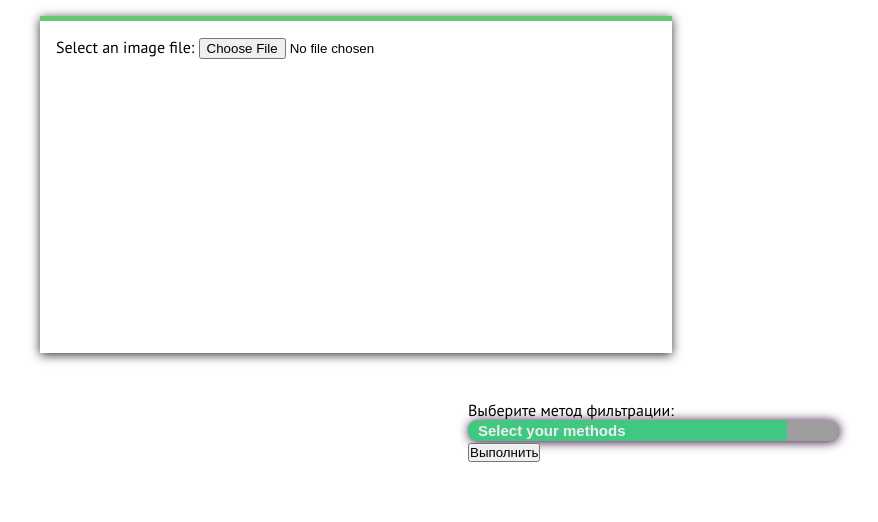
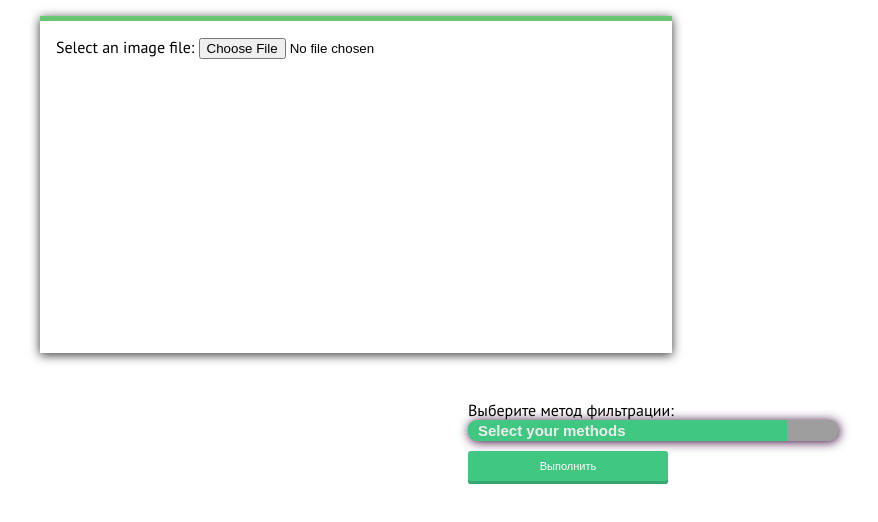
Before and after one commit to definder/misoi_2016, a website built with webpack: page src/html/index.html in a window 1280 px wide. Shown: the top 522 px of the page, without its empty margins (44-922 px from the left). Built offline with nearby package versions, Linux system fonts and the light colour scheme; grey boxes are pictures that could not be loaded.

Commit message:
Fix bugs

```diff
--- a/src/html/index.html
+++ b/src/html/index.html
@@ -37,7 +37,7 @@
                 <option value="Otsu">Отсу</option>
             </select>
         </div>
-        <button id="btn">Выполнить</button>
+        <button id="btn" class="btn">Выполнить</button>
     </div>
 </div>
 </body>
--- a/src/sass/index.scss
+++ b/src/sass/index.scss
@@ -42,7 +42,7 @@ img {
   background:  rgb(64,199,129) url("http://i62.tinypic.com/15xvbd5.png") no-repeat scroll 319px center;
 }
 
-.but {
+.btn {
   margin-top:10px;
   width: 200px;
   font-size: 11px;
```
